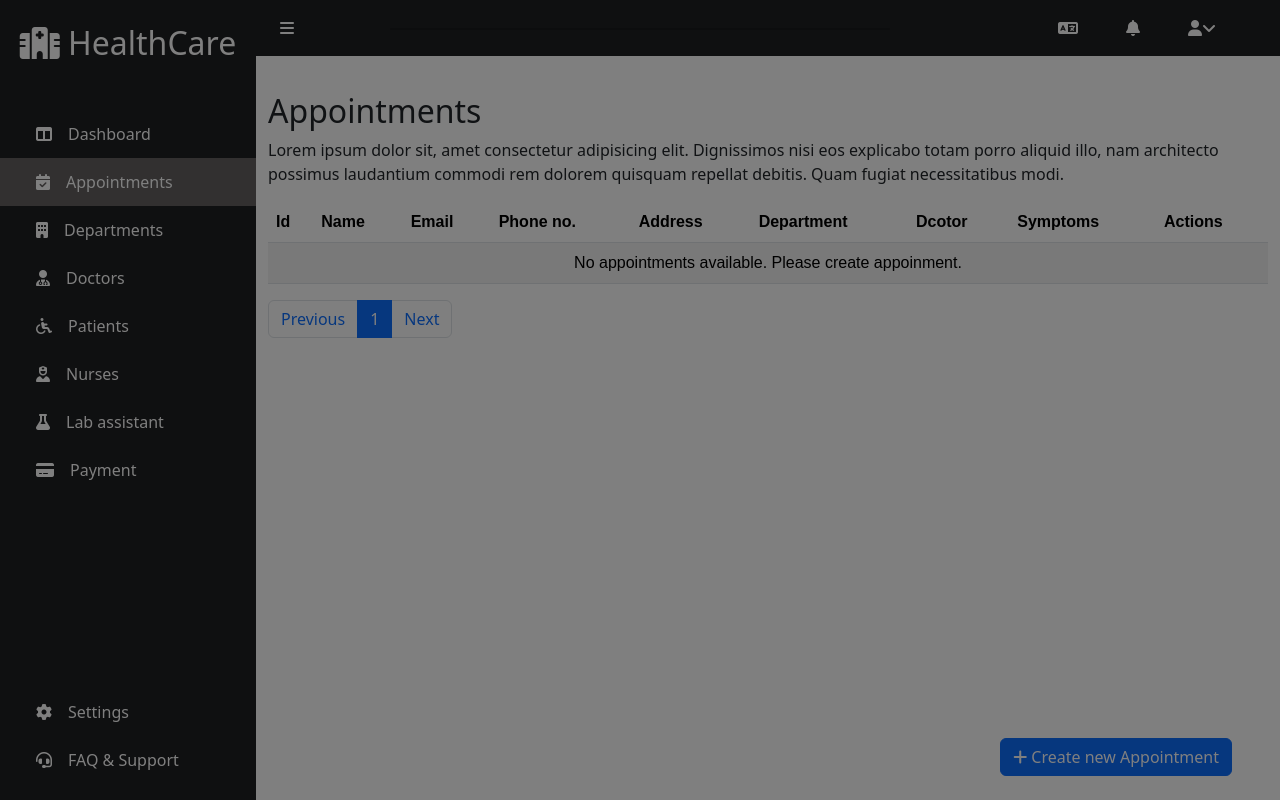
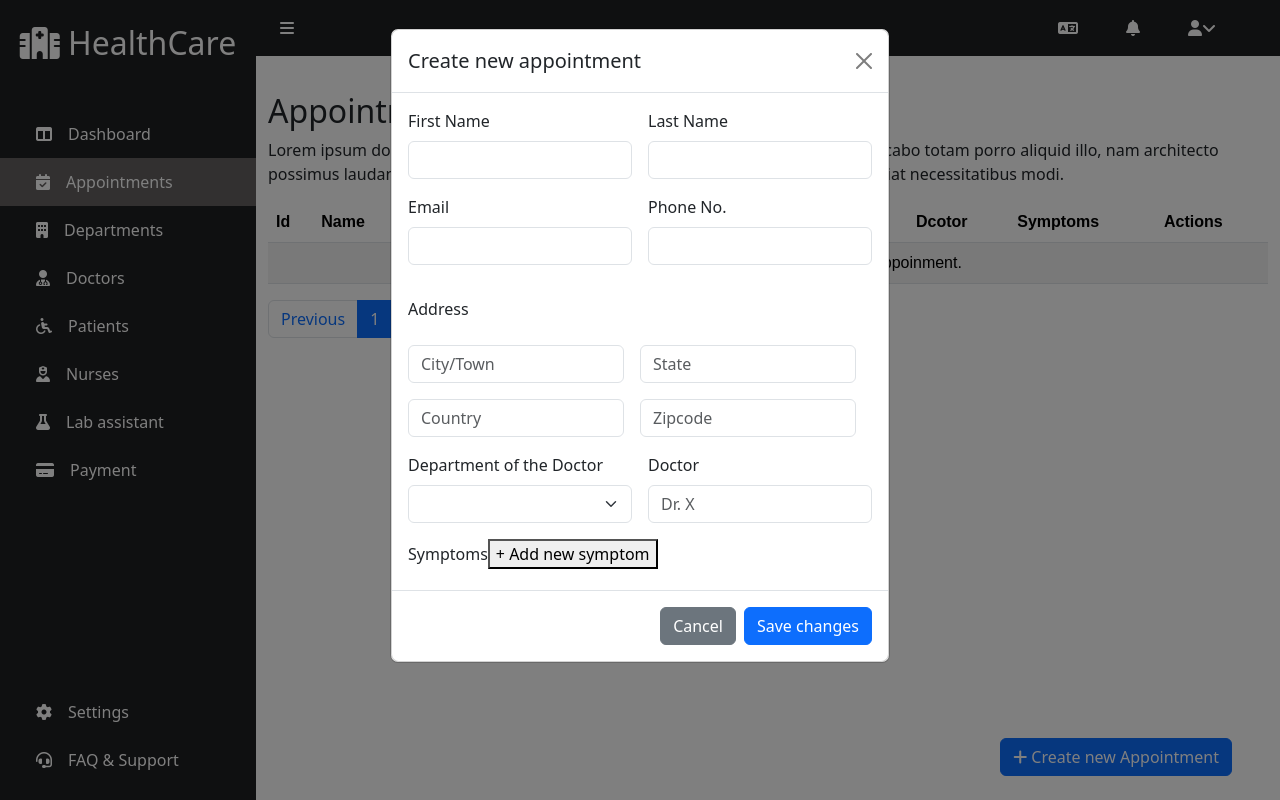
Before and after one commit to Rahul28396/health-care-system, an Angular app: page /appointments in a window 1280 px wide. Both pictures are taken after a click on the button "Create new Appointment". Built offline with nearby package versions, Linux system fonts and the light colour scheme.

Commit message:
Fix modal loading issue

```diff
--- a/src/app/appointments/appointment-list/appointment-list.component.html
+++ b/src/app/appointments/appointment-list/appointment-list.component.html
@@ -28,7 +28,7 @@
                 </td>
             </tr>
             <ng-template #appointmentList>
-                <tr *ngFor="let appointment of appointments" >
+                <tr *ngFor="let appointment of appointments">
                     <th scope="row">{{appointment.patientId}}</th>
                     <td>{{appointment.patientName}}</td>
                     <td>{{appointment.email}}</td>
@@ -43,20 +43,18 @@
         </tbody>
     </table>
 
-    <app-pagination
-        [numberOfItems]="appointmentService.totalAppointments"
-        [itemsPerPage]="itemsPerPage"
-        [currentPage]="currentPage"
-        [numberOfPages]="numberOfPages"
-        (onChangePage)="onChangePageNumber($event)"
-    />
+    <app-pagination [numberOfItems]="appointmentService.totalAppointments" [itemsPerPage]="itemsPerPage"
+        [currentPage]="currentPage" [numberOfPages]="numberOfPages" (onChangePage)="onChangePageNumber($event)" />
 
-    <button
-        type="button"
-        class="btn btn-primary fixed bottom-right"
-        (click)="openModal()"
-    >
+    <button type="button" class="btn btn-primary fixed bottom-right" (click)="openModal(createAppointmentModal)">
         <i class="fa-solid fa-plus"></i>
         Create new Appointment
     </button>
 </section>
+
+<ng-template #createAppointmentModal>
+    <app-create-appointment
+        (onClose)="closeModal()"
+        (onSubmit)="createAppointment($event)"
+    />
+</ng-template>
--- a/src/app/appointments/appointment-list/appointment-list.component.ts
+++ b/src/app/appointments/appointment-list/appointment-list.component.ts
@@ -37,21 +37,14 @@ export class AppointmentListComponent implements OnInit {
   createAppointment(newAppointment: Appointment): void {
     this.appointmentService.createAppointment(newAppointment);
     this.closeModal();
+    this.loadAppoitments();
   }
 
-  openModal() {
-    const initialState: ModalOptions = {
-      initialState: {
-        list: ['Open a modal with component', 'Pass your data', 'Do something else', '...'],
-        title: 'Modal with component'
-      }
-    };
-    this.modalRef = this.modalService.show(CreateAppointmentComponent, initialState);
-    this.modalRef.content.closeBtnName = 'Close';
+  openModal(templateRef: TemplateRef<void>) {
+    this.modalRef = this.modalService.show(templateRef);
   }
 
   closeModal() {
-    console.log(this.modalRef);
     this.modalRef?.hide();
   }
 }
--- a/src/app/appointments/appointments.service.ts
+++ b/src/app/appointments/appointments.service.ts
@@ -17,8 +17,9 @@ export class AppointmentsService {
   }
 
   createAppointment(newAppointment: Appointment): void {
-    newAppointment.id = this.appointments.length + 1;
+    newAppointment.id = this.totalAppointments + 1;
+    debugger;
     this.appointments.push(newAppointment);
-    console.log(this.appointments);
+    console.log(this.appointments.length);
   }
 }
--- a/src/app/appointments/create-appointment/create-appointment.component.html
+++ b/src/app/appointments/create-appointment/create-appointment.component.html
@@ -1,7 +1,7 @@
 <form [formGroup]="appointmentForm" (ngSubmit)="onSave()">
-    <div class="modal fade" id="createAppointmentModal" tabindex="-1" aria-labelledby="createAppointmentModalLabel" aria-hidden="true"
+    <div id="createAppointmentModal" tabindex="-1" aria-labelledby="createAppointmentModalLabel" aria-hidden="true"
         data-bs-backdrop="static" data-bs-keyboard="false">
-        <div class="modal-dialog modal-dialog-scrollable">
+        <div>
             <div class="modal-content">
                 <div class="modal-header">
                     <h1 class="modal-title fs-5" id="createAppointmentModalLabel">Create new appointment</h1>
--- a/src/app/appointments/create-appointment/create-appointment.component.ts
+++ b/src/app/appointments/create-appointment/create-appointment.component.ts
@@ -76,6 +76,7 @@ export class CreateAppointmentComponent {
     newAppoitment.deptName = formValue.deptName as string;
     newAppoitment.doctorName = formValue.doctorName as string;
     newAppoitment.symptoms = this.symptoms.value as Array<string>;
+    this.onSubmit.emit(newAppoitment);
   }
 
   closeModal(){
```
